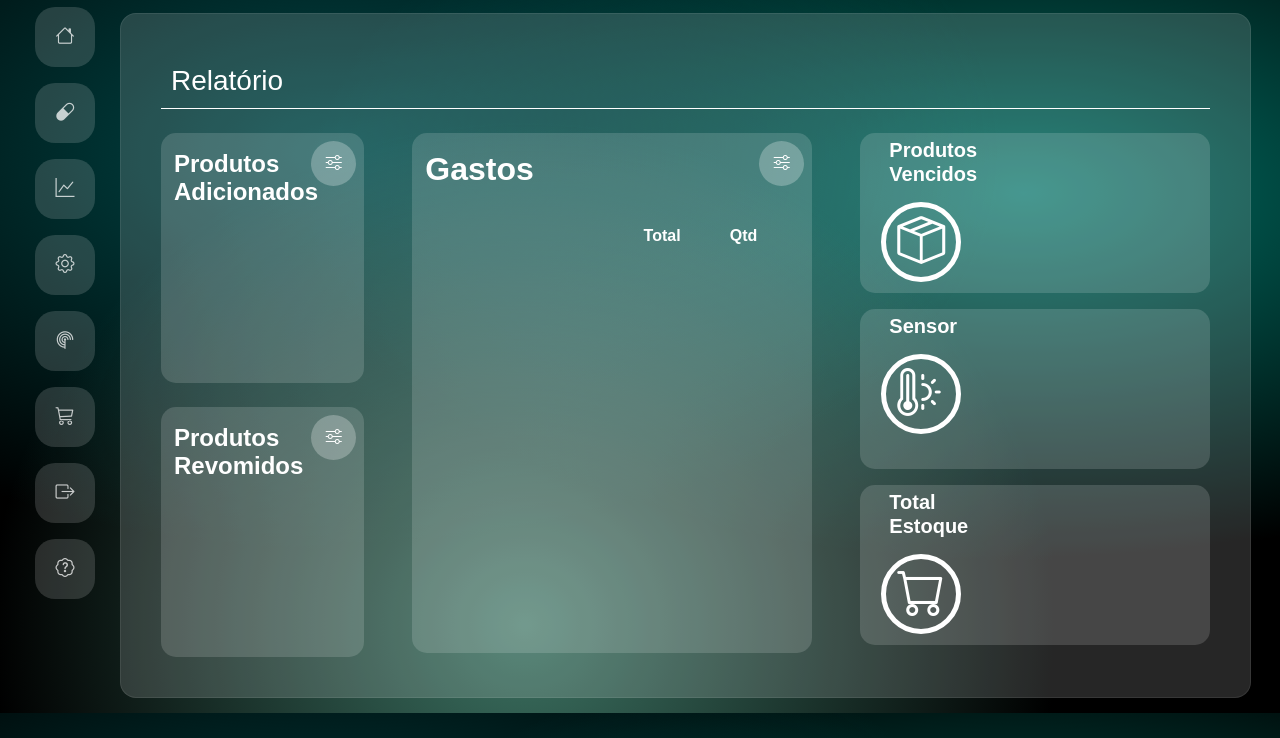
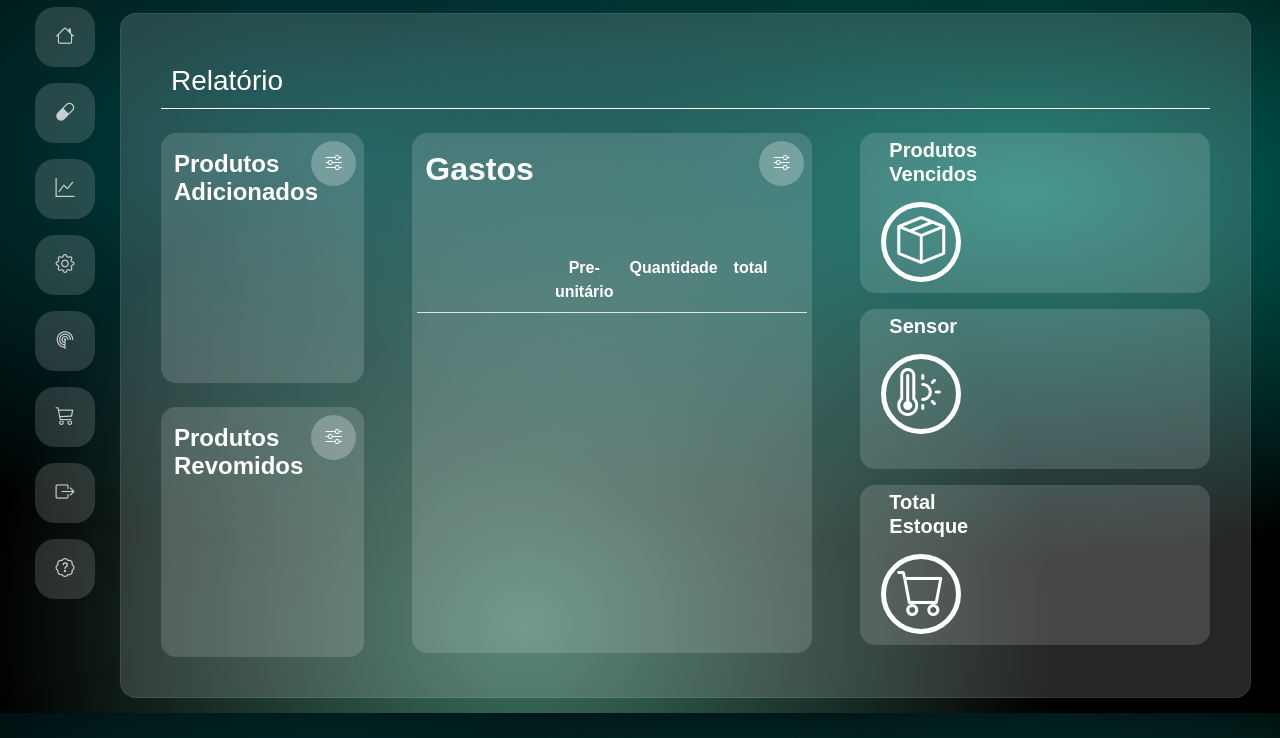
Before and after one commit to VETALLIS/Projeto, a Flask app: page /relatorio in a window 1280 px wide. Shown: the part 87-825 px from the top of the page. Run offline with Flask 3, Linux system fonts and the light colour scheme; lists and menus that the app fills with data are empty.

Commit message:
Update relatorio.html

```diff
--- a/templates/relatorio.html
+++ b/templates/relatorio.html
@@ -10,7 +10,8 @@
             <label style=" margin-left: 0 !important; align-self: flex-start; z-index: 1000;">
             </label>
             <h5 class="text-start text-white fw-bold mb-0 ps-2 fs-4" style="position: relative; top: -12px;">Produtos
-                <br>Adicionados</h5>
+                <br>Adicionados
+            </h5>
             <button
                 class="rounded-circle border-0 d-flex align-items-center justify-content-center  position-absolute top-0 end-0 m-2"
                 style="width: 45px; height: 45px; background: rgba(255, 255, 255, 0.258);">
@@ -23,7 +24,8 @@
             <label style=" margin-left: 0 !important; align-self: flex-start; z-index: 1000;">
             </label>
             <h5 class="text-start text-white fw-bold mb-0 ps-2 fs-4" style="position: relative; top: -12px;">Produtos
-                <br>Revomidos</h5>
+                <br>Revomidos
+            </h5>
             <button
                 class="rounded-circle border-0 d-flex align-items-center justify-content-center  position-absolute top-0 end-0 m-2"
                 style="width: 45px; height: 45px; background: rgba(255, 255, 255, 0.258);">
@@ -42,36 +44,39 @@
             style="width: 45px; height: 45px; background: rgba(255, 255, 255, 0.258);">
             <i class="bi bi-sliders text-white"></i>
         </button>
-        <div class="table-responsive mt-3">
-            <table class="table table-borderless">
-                <thead>
+
+        <div class="table-responsive mt-5">
+            <table class="table">
                 <tr>
-                        <th style="width: 200px;"></th>
-                        <th class="text-white text-center">Total</th>
-                        <th class="text-white text-center">Qtd</th>
+                    <th style="width: 500px;"></th>
+                    <th class="text-white">Pre-unitário</th>
+                    <th class="text-white">Quantidade</th>
+                    <th class="text-white">total</th>
                     <th></th>
+                    <th></th>
+
                 </tr>
-                </thead>
-                <tbody>
                 {% for produto in dados %}
-                    <tr class="border-top border-secondary">
-                        <td class="text-white">{{ produto.lista_compra_nome }}</td>
-                        <td class="text-white text-center">R$ {{ "%.2f"|format(produto.lista_compra_valor *
-                            produto.lista_compra_quantidade) }}</td>
-                        <td class="text-white text-center">{{ produto.lista_compra_quantidade }}</td>
-                        <td class="text-end">
-                            <button class="btn btn-sm btn-link text-white p-0 me-1">
+                <tr>
+                    <th class="text-white">{{ produto.lista_compra_nome }}</th>
+                    <th class="text-white">R$ {{ produto.lista_compra_valor }}</th>
+                    <th class="text-white">{{ produto.lista_compra_quantidade }}</th>
+                    <th class="text-white">R$ {{ "%.2f"|format(produto.lista_compra_valor *
+                        produto.lista_compra_quantidade) }}</th>
+                    <td>
+                        <button class="btn btn-sm btn-link text-white" onclick="editarItem(1)">
                             <i class="bi bi-pencil"></i>
                         </button>
-                            <button class="btn btn-sm btn-link text-white p-0">
+                        <button class="btn btn-sm btn-link text-danger" onclick="excluirItem(1)">
                             <i class="bi bi-trash"></i>
                         </button>
                     </td>
+
                 </tr>
                 {% endfor %}
-                </tbody>
             </table>
         </div>
+
 
     </div>
 
```
Lines whose indentation alone changed are shown as unchanged.
